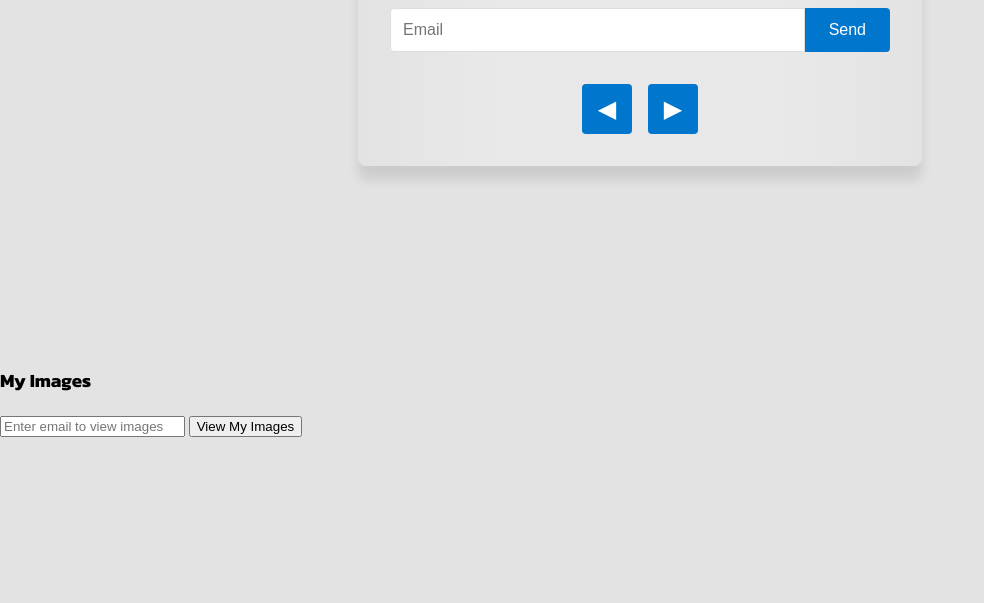
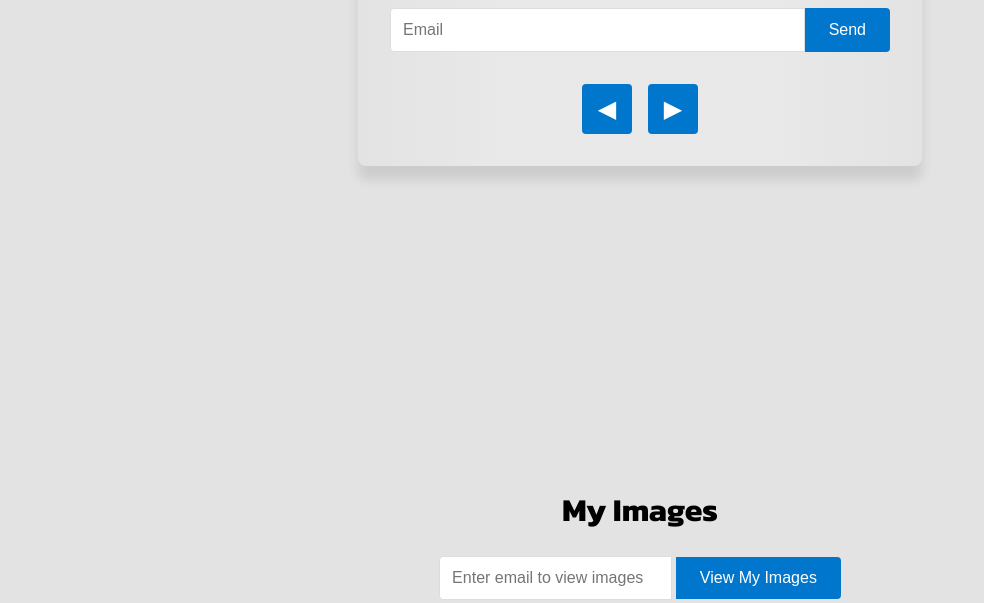
Before and after one commit to roff-dev/js-array, a plain HTML site: page index.html in a window 1280 px wide. Shown: the part 514-1117 px from the top of the page, without its empty margins (0-984 px from the left). Before the commit the page ends 951 px from the top, so only its background shows below. Drawn offline with Linux system fonts and the light colour scheme; a web font is replaced by a local one.

Commit message:
my images basic styling

```diff
--- a/index.html
+++ b/index.html
@@ -19,6 +19,7 @@
       </nav>
 
 <main>
+    <div class="container">
         <div class="wrapper">
             <div class="image-box">
                 <img id="current-image" src="" alt="Random Image">
@@ -36,14 +37,16 @@
                 </div>
             </div>
         </div>
+    </div>
 
+    <div class="container">
         <div id="my-images">
-        <h3>My Images</h3>
-        <input type="text" id="retrieve-email" placeholder="Enter email to view images" />
-        <button id="view-images-button">View My Images</button>
+            <h1>My Images</h1>
+            <input type="email" id="retrieve-email" placeholder="Enter email to view images" />
+            <button id="view-images-button" type="submit">View My Images</button>
             <div id="my-images-container"></div>
         </div>
-
+    </div>
 </main>
 <script src="js/main.js"></script>
 </body>
--- a/js/main.js
+++ b/js/main.js
@@ -77,7 +77,7 @@ document.addEventListener("DOMContentLoaded", function() {
             const imgElement = document.createElement('img');
             imgElement.src = imageUrl;
             imgElement.alt = 'User linked image';
-            imgElement.style.width = '150px';
+            imgElement.style.width = '500px';
             imgElement.style.margin = '10px';
             myImagesContainer.appendChild(imgElement);
         });
@@ -88,7 +88,7 @@ document.addEventListener("DOMContentLoaded", function() {
         event.preventDefault(); // Prevent page reload
         let isValid = true;
 
-        clearErrorMessages();
+
 
         if (emailInput.value.trim() === "") {
             showError(emailInput, "Field required, Do not leave blank.");
--- a/scss/modules/_image.scss
+++ b/scss/modules/_image.scss
@@ -1,26 +1,4 @@
-// .image-box {
-//     border: 2px dashed black;
-//     height: 394px;
-//     width: 700px;
-//     margin-bottom: 30px;
-// }
-// .image-nav {
-//     border: 2px dashed black;
-//     height: 65px;
-//     width: 700px;
 
-//     display: flex;
-//     flex-direction: row;
-//     justify-content: space-around;
-//     align-items: center;
-
-//     input {
-//         height: 50%;
-//         width: 250px;
-//     }
-// }
-
-/* Main content wrapper */
 .wrapper {
     display: flex;
     flex-direction: column;
@@ -33,7 +11,9 @@
     width: 100%;
     margin: 100px auto 200px;
   }
-
+  .container {
+    height: 100vh;
+  }
   .image-box {
     width: 100%;
     margin-bottom: 1.5rem;
@@ -127,3 +107,7 @@
     align-items: center;
     justify-content: center;
   }
+
+#my-images {
+  text-align: center;
+}
```
Also changed, not shown: css/styles.css, 1 other file. Lines whose indentation alone changed are shown as unchanged.
